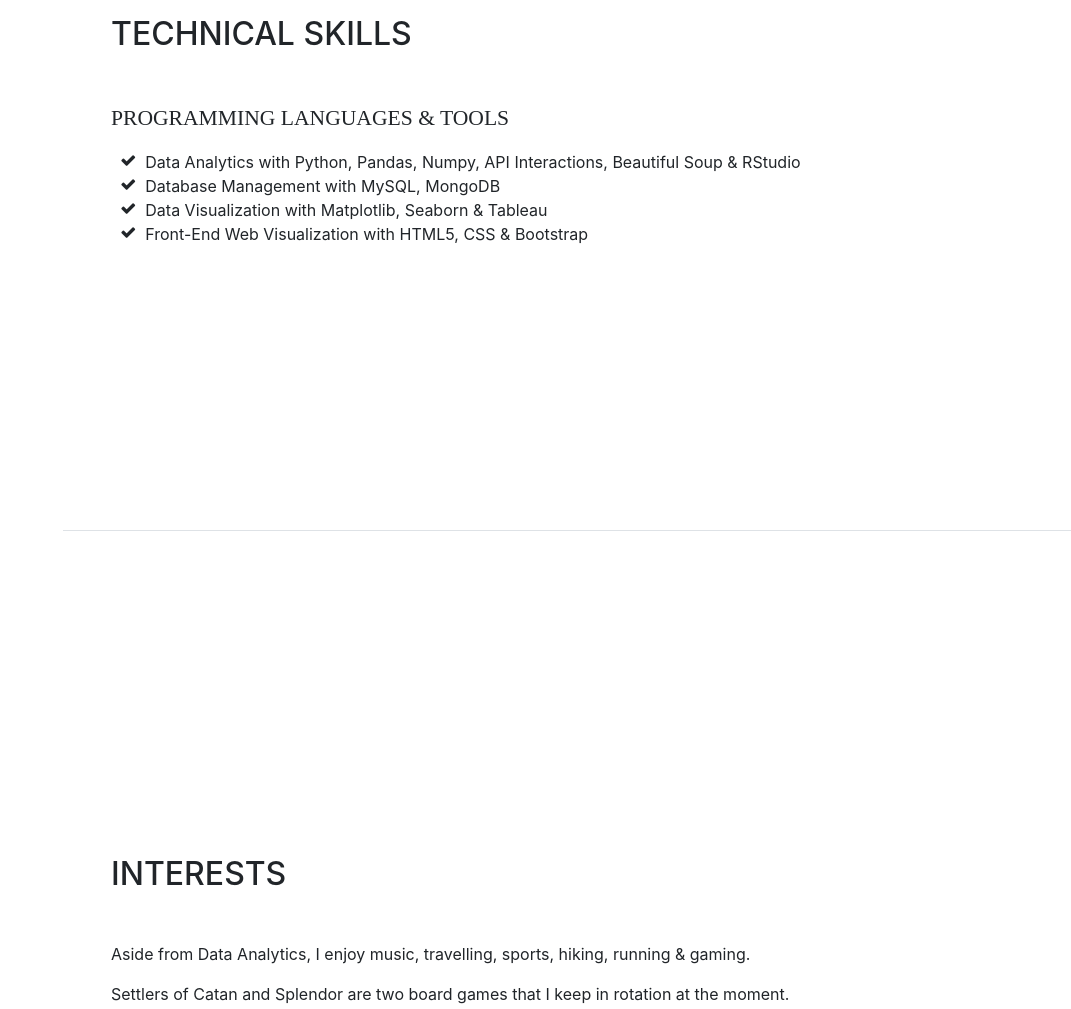
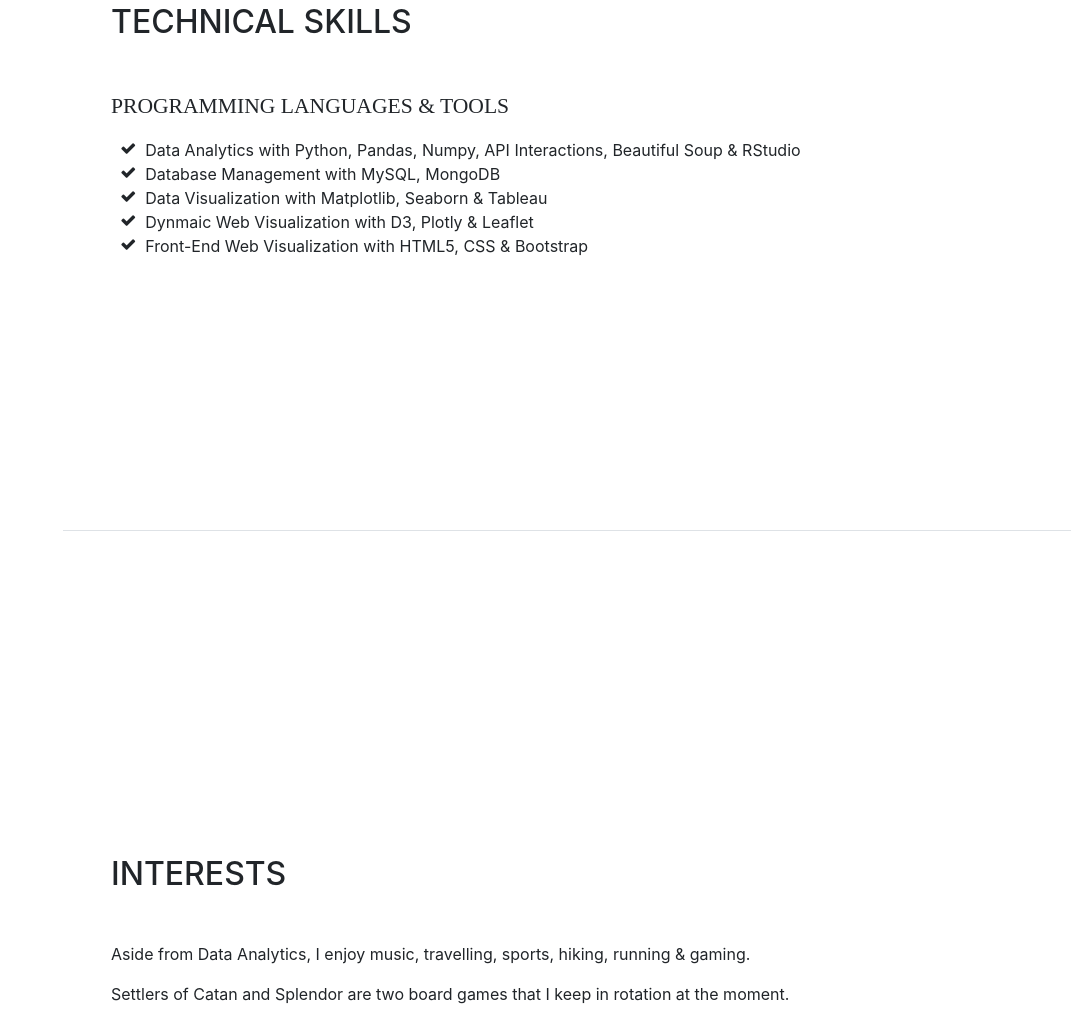
Before and after one commit to ABFdata/ABFdata.github.io, a website with bundled scripts: page index.html in a window 1280 px wide. Shown: the part 2669-3678 px from the top of the page, without its empty margins (209-1280 px from the left). Built offline with nearby package versions, Linux system fonts and the light colour scheme; a web font is replaced by a local one.

Commit message:
updateSkills

```diff
--- a/index.html
+++ b/index.html
@@ -191,6 +191,9 @@
               Data Visualization with Matplotlib, Seaborn &amp; Tableau</li>
             <li>
               <i class="fa-li fa fa-check"></i>
+              Dynmaic Web Visualization with D3, Plotly &amp; Leaflet</li>
+            <li>
+              <i class="fa-li fa fa-check"></i>
               Front-End Web Visualization with HTML5, CSS &amp; Bootstrap</li>
           </ul>
         </div>
```
